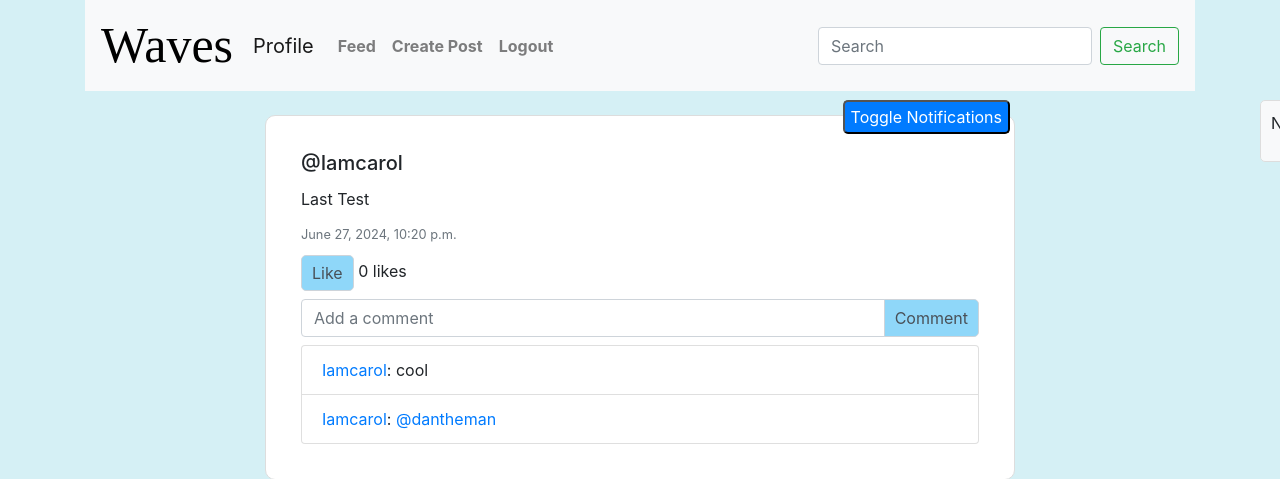
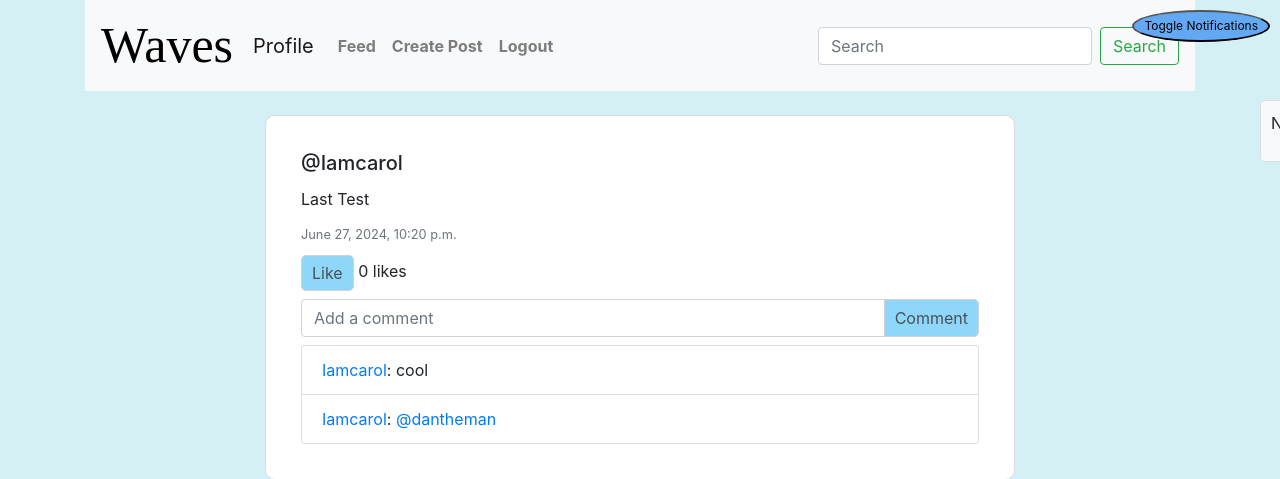
Before and after one commit to Dcroth99/Waves-Interact-, a Django app: page /posts/feed/ in a window 1280 px wide. Shown: the top 479 px of the page. Run offline with Django 4.2, Linux system fonts and the light colour scheme; a user stored in the database is signed in; data comes from the database, SQL or seed files in the repository; some libraries are stand-ins or nearby versions.

Commit message:
newtogglebutton

```diff
--- a/posts/templates/base.html
+++ b/posts/templates/base.html
@@ -74,14 +74,15 @@
         }
         .btn-toggle-notifications {
             position: fixed;
-            top: 100px;
-            right: 270px;
-            background-color: #007bff;
-            color: white;
-            border-radius: 5px;
-            padding: 3px 6px;
+            top: 10px;
+            right: 10px;
+            background-color: #63a8f3;
+            color: rgb(0, 0, 0);
+            border-radius: 50%;
+            padding: 5px 10px;
             cursor: pointer;
             z-index: 1000;
+            font-size: 12px;
         }
         .notifications.hidden {
             transform: translateX(100%);
```
Also changed, not shown: users/templates/base.html (+17 -7 lines).
